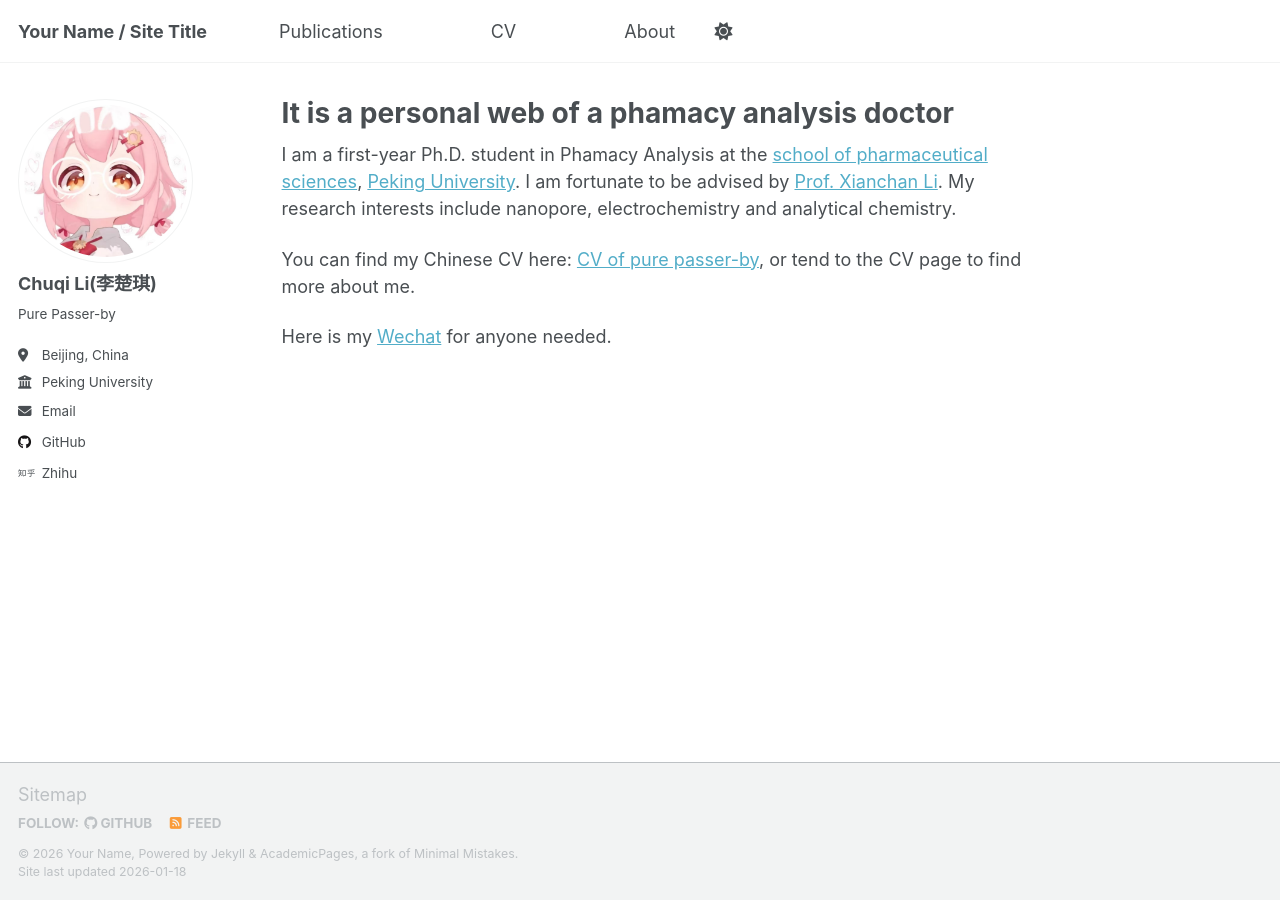
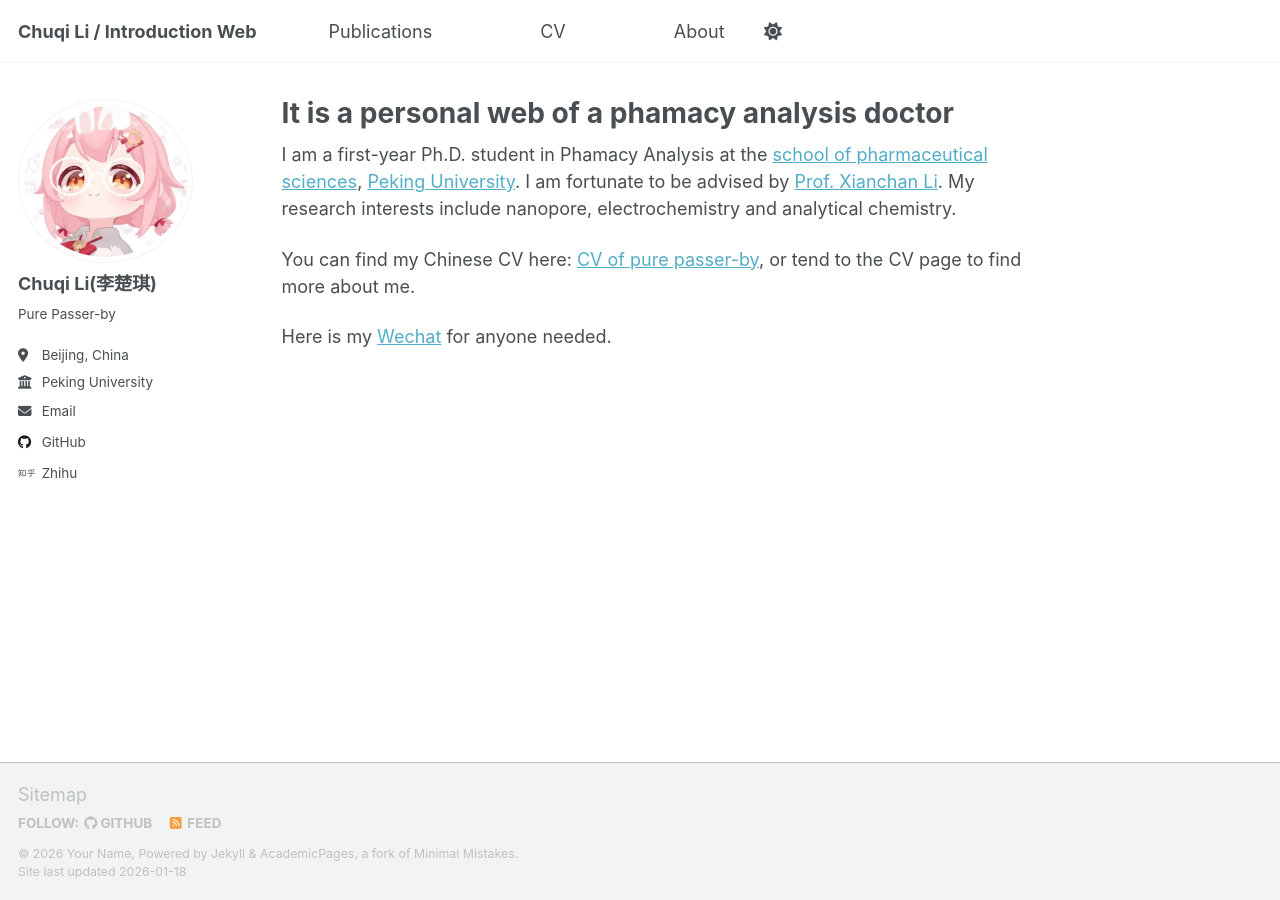
Before and after one commit to soki233/soki233.github.io, a Jekyll site: the page built from _pages/about.md, in a window 1280 px wide. Built offline with Jekyll 4.4.1, drawn with Linux system fonts in a browser that asks for light colours; a script that is not in the unit is left out.

Commit message:
Update _config.yml

```diff
--- a/_config.yml
+++ b/_config.yml
@@ -9,7 +9,7 @@
 # Basic Site Settings
 locale                   : "en-US"
 site_theme               : "default" # Currently available options are "default", "air"
-title                    : "Your Name / Site Title"
+title                    : "Chuqi Li / Introduction Web"
 title_separator          : "-"
 name                     : &name "Your Name"
 description              : &description "Your Name's academic portfolio"   # Update this with a general description of your site, this is the default if not overridden by a page
@@ -30,7 +30,7 @@ author:
   location         : "Beijing, China"
   employer         : "Peking University"
   uri              : # URL
-  email            : "chuqili@pku.edu.cn.org"
+  email            : "chuqili@pku.edu.cn"
 
   # Academic websites
   academia         : # URL
```
